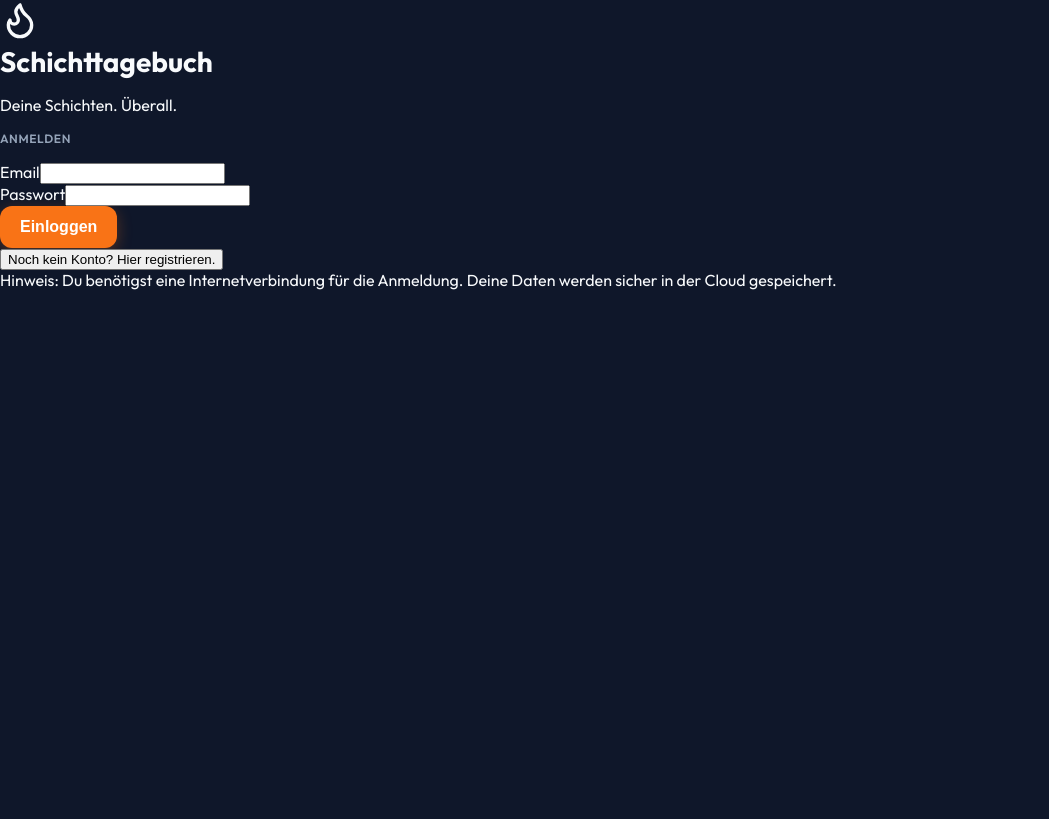
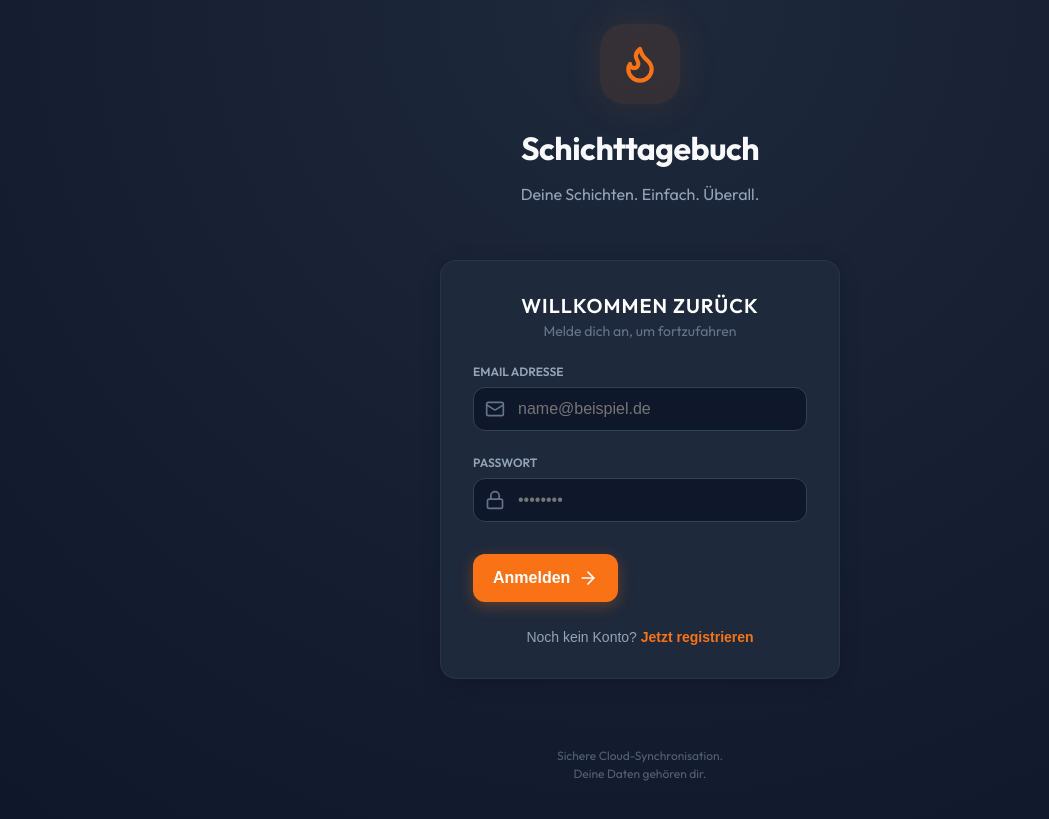
Before and after one commit to Jobacke/Schichttagebuch, a React (Vite) app: page /login in a window 1280 px wide. Shown: the whole page, without its empty margins (0-1049 px from the left). Built offline with nearby package versions, Linux system fonts and the light colour scheme; no server answers.

Commit message:
Redesign Login screen to match premium aesthetics

```diff
--- a/src/pages/Login.jsx
+++ b/src/pages/Login.jsx
@@ -1,7 +1,7 @@
 import React, { useState, useEffect } from 'react';
 import { useAuth } from '../context/AuthContext';
 import { useNavigate } from 'react-router-dom';
-import { Flame } from 'lucide-react';
+import { Flame, ArrowRight, Lock, Mail } from 'lucide-react';
 
 export default function Login() {
     const { login, register, currentUser } = useAuth();
@@ -12,7 +12,6 @@ export default function Login() {
     const [error, setError] = useState('');
     const [loading, setLoading] = useState(false);
 
-    // Redirect if already logged in
     useEffect(() => {
         if (currentUser) {
             navigate('/');
@@ -30,7 +29,6 @@ export default function Login() {
             } else {
                 await register(email, password);
             }
-            // Navigation happens automatically via the useEffect above when currentUser changes
         } catch (err) {
             console.error(err);
             setError(err.message.includes('auth/invalid-credential') ? 'Falsche Zugangsdaten.' : err.message);
@@ -39,59 +37,117 @@ export default function Login() {
     };
 
     return (
-        <div className="min-h-screen flex flex-col items-center justify-center p-6 animate-in fade-in">
-            <div className="mb-8 flex flex-col items-center">
-                <div className="w-20 h-20 bg-primary/20 rounded-2xl flex items-center justify-center mb-4 text-primary">
-                    <Flame size={40} />
+        <div style={{
+            minHeight: '100vh',
+            display: 'flex',
+            flexDirection: 'column',
+            alignItems: 'center',
+            justifyContent: 'center',
+            padding: '24px',
+            background: 'radial-gradient(circle at top center, #1e293b 0%, #0f172a 100%)'
+        }}>
+            {/* Hero Section */}
+            <div style={{ textAlign: 'center', marginBottom: '40px' }} className="animate-in">
+                <div style={{
+                    width: '80px',
+                    height: '80px',
+                    background: 'rgba(249, 115, 22, 0.1)',
+                    borderRadius: '24px',
+                    display: 'flex',
+                    alignItems: 'center',
+                    justifyContent: 'center',
+                    margin: '0 auto 24px',
+                    boxShadow: '0 0 40px rgba(249, 115, 22, 0.1)'
+                }}>
+                    <Flame size={40} color="#f97316" strokeWidth={2.5} />
                 </div>
-                <h1 className="text-3xl font-bold mb-1">Schichttagebuch</h1>
-                <p className="text-secondary">Deine Schichten. Überall.</p>
+                <h1 style={{ fontSize: '32px', marginBottom: '8px', letterSpacing: '-0.5px' }}>Schichttagebuch</h1>
+                <p style={{ color: '#94a3b8', fontSize: '16px' }}>Deine Schichten. Einfach. Überall.</p>
             </div>
 
-            <div className="card w-full max-w-sm">
-                <h2 className="mb-6 text-center">{isLogin ? 'Anmelden' : 'Registrieren'}</h2>
+            {/* Card */}
+            <div className="card-premium" style={{ width: '100%', maxWidth: '400px', padding: '32px' }}>
+                <div style={{ textAlign: 'center', marginBottom: '24px' }}>
+                    <h2 style={{ fontSize: '20px', color: 'white', marginBottom: '4px' }}>
+                        {isLogin ? 'Willkommen zurück' : 'Konto erstellen'}
+                    </h2>
+                    <p style={{ color: '#64748b', fontSize: '14px', margin: 0 }}>
+                        {isLogin ? 'Melde dich an, um fortzufahren' : 'Starte jetzt mit deiner Planung'}
+                    </p>
+                </div>
 
-                {error && <div className="bg-danger/20 text-danger p-3 rounded-lg mb-4 text-sm font-bold text-center">{error}</div>}
+                {error && (
+                    <div style={{
+                        background: 'rgba(239, 68, 68, 0.1)',
+                        color: '#ef4444',
+                        padding: '12px',
+                        borderRadius: '12px',
+                        marginBottom: '20px',
+                        fontSize: '14px',
+                        textAlign: 'center',
+                        border: '1px solid rgba(239, 68, 68, 0.2)'
+                    }}>
+                        {error}
+                    </div>
+                )}
 
-                <form onSubmit={handleSubmit} className="space-y-4">
-                    <div className="input-wrapper mb-2">
-                        <label>Email</label>
+                <form onSubmit={handleSubmit}>
+                    <div style={{ marginBottom: '16px' }}>
+                        <label className="text-label" style={{ marginBottom: '8px', display: 'block' }}>Email Adresse</label>
+                        <div style={{ position: 'relative' }}>
+                            <Mail size={20} style={{ position: 'absolute', left: '12px', top: '12px', color: '#64748b' }} />
                             <input
                                 type="email"
                                 value={email}
                                 onChange={e => setEmail(e.target.value)}
-                            className="input-field"
+                                className="input-premium"
+                                style={{ paddingLeft: '44px' }}
+                                placeholder="name@beispiel.de"
                                 required
                             />
                         </div>
-                    <div className="input-wrapper mb-4">
-                        <label>Passwort</label>
+                    </div>
+
+                    <div style={{ marginBottom: '24px' }}>
+                        <label className="text-label" style={{ marginBottom: '8px', display: 'block' }}>Passwort</label>
+                        <div style={{ position: 'relative' }}>
+                            <Lock size={20} style={{ position: 'absolute', left: '12px', top: '12px', color: '#64748b' }} />
                             <input
                                 type="password"
                                 value={password}
                                 onChange={e => setPassword(e.target.value)}
-                            className="input-field"
+                                className="input-premium"
+                                style={{ paddingLeft: '44px' }}
+                                placeholder="••••••••"
                                 required
-                            minLength={6}
                             />
                         </div>
-                    <button disabled={loading} className="btn btn-primary w-full">
-                        {loading ? 'Lade...' : (isLogin ? 'Einloggen' : 'Konto erstellen')}
+                    </div>
+
+                    <button disabled={loading} className="btn-primary" style={{ height: '48px' }}>
+                        {loading ? 'Lade...' : (isLogin ? 'Anmelden' : 'Registrieren')}
+                        {!loading && <ArrowRight size={20} />}
                     </button>
                 </form>
 
-                <div className="mt-6 text-center">
+                <div style={{ marginTop: '24px', textAlign: 'center' }}>
                     <button
                         onClick={() => setIsLogin(!isLogin)}
-                        className="text-secondary text-sm hover:text-white transition-colors"
+                        style={{ background: 'none', border: 'none', color: '#94a3b8', fontSize: '14px', cursor: 'pointer' }}
                     >
-                        {isLogin ? 'Noch kein Konto? Hier registrieren.' : 'Bereits ein Konto? Hier anmelden.'}
+                        {isLogin ? 'Noch kein Konto? ' : 'Bereits registriert? '}
+                        <span style={{ color: '#f97316', fontWeight: 600 }}>
+                            {isLogin ? 'Jetzt registrieren' : 'Hier anmelden'}
+                        </span>
                     </button>
                 </div>
             </div>
 
-            <div className="mt-8 text-xs text-secondary/40 text-center max-w-xs">
-                Hinweis: Du benötigst eine Internetverbindung für die Anmeldung. Deine Daten werden sicher in der Cloud gespeichert.
+            {/* Footer Information */}
+            <div style={{ marginTop: '40px', maxWidth: '300px', textAlign: 'center', opacity: 0.5 }}>
+                <p style={{ fontSize: '12px', color: '#94a3b8', lineHeight: '1.5' }}>
+                    Sichere Cloud-Synchronisation.<br />Deine Daten gehören dir.
+                </p>
             </div>
         </div>
     );
```
Lines whose indentation alone changed are shown as unchanged.
